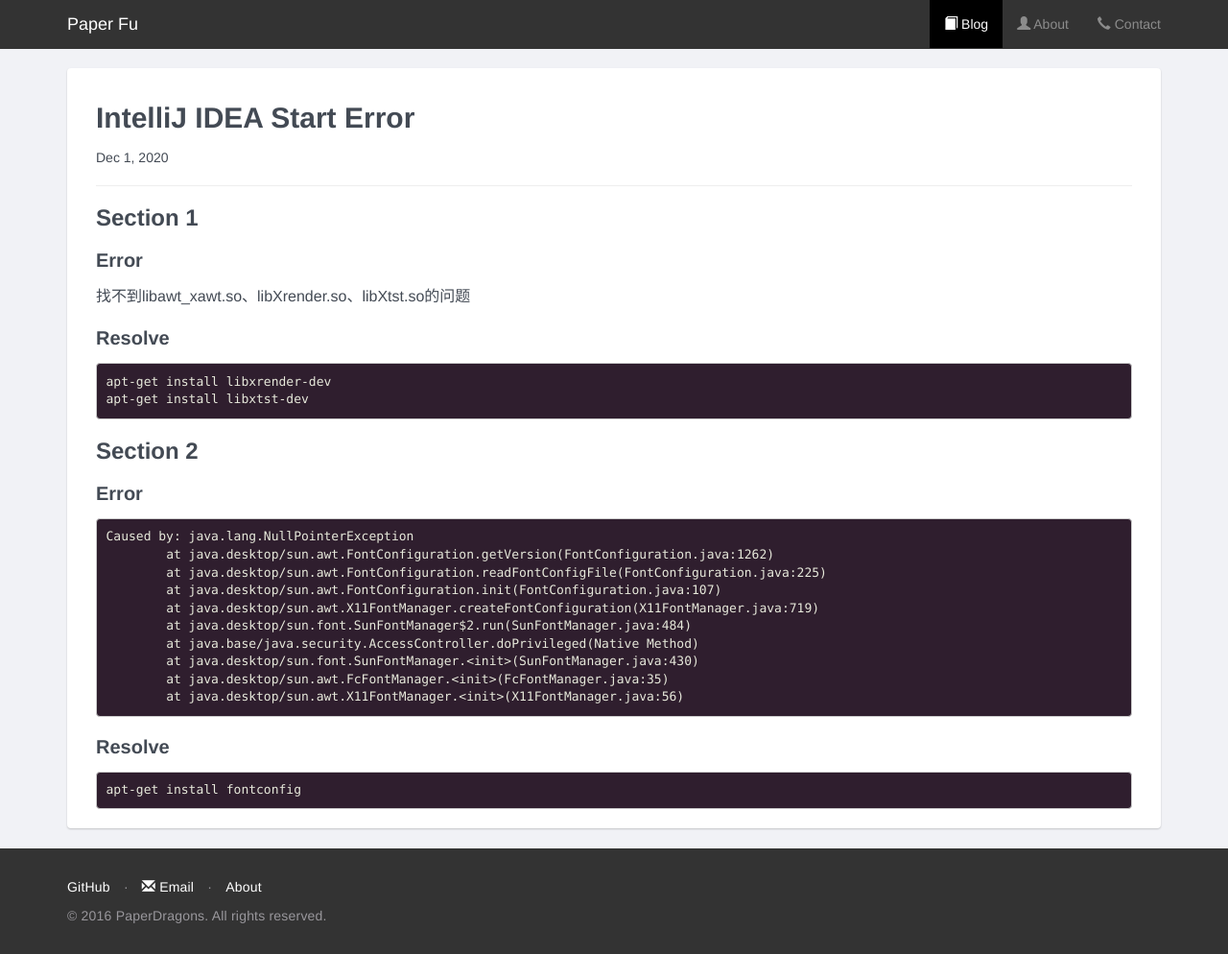
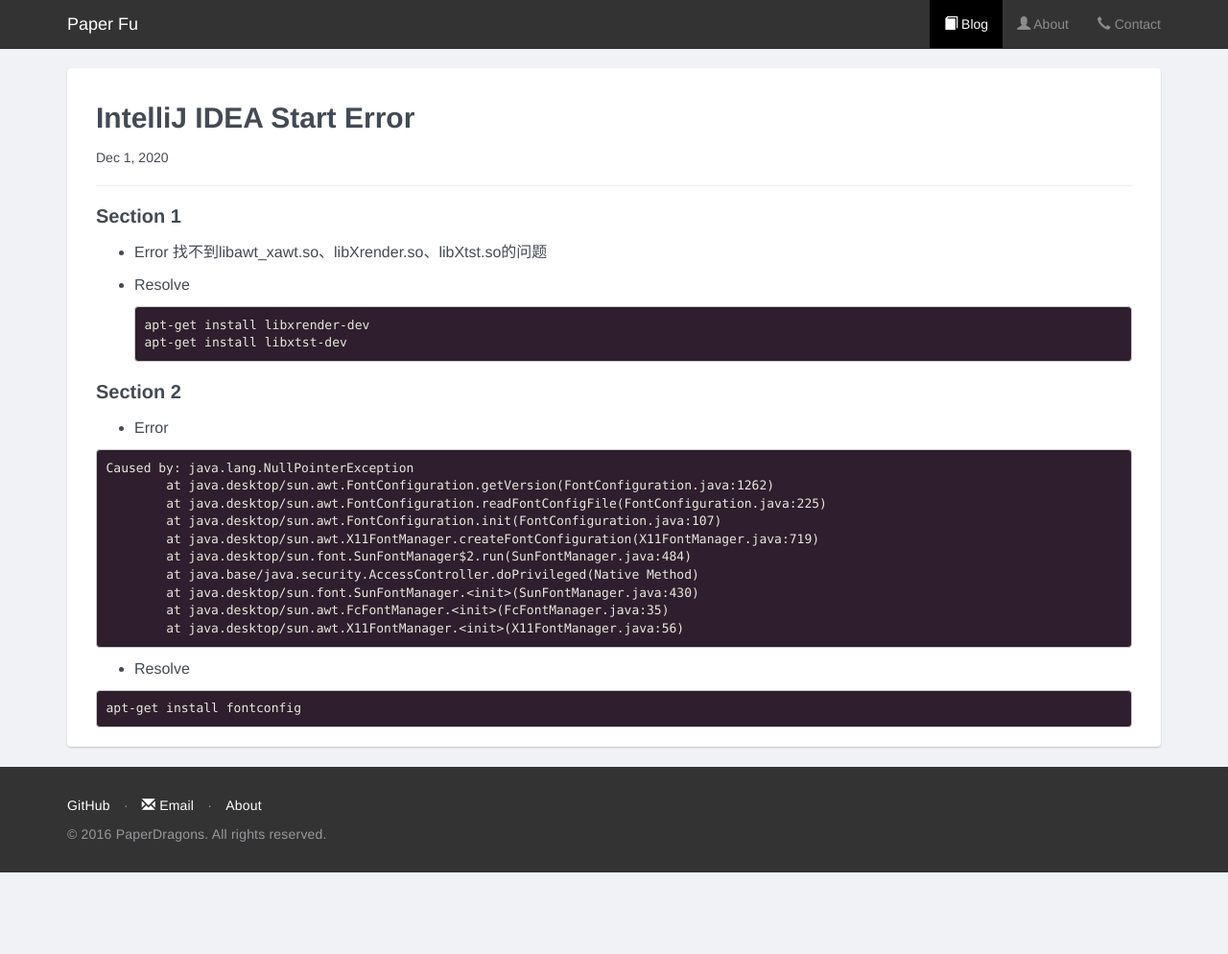
Before and after one commit to paperdragons/paperdragons.github.io, a Jekyll site: the page built from _posts/2020-12-01-IntelliJ--Error.md, in a window 1280 px wide. Shown: the whole page at 96% size. Built offline with Jekyll 4.4.1, drawn with Linux system fonts in a browser that asks for light colours; after the commit the page ends 909 px from its top, so only the background shows below that.

````diff
--- a/_posts/2020-12-01-IntelliJ--Error.md
+++ b/_posts/2020-12-01-IntelliJ--Error.md
@@ -5,20 +5,18 @@ date:   2020-12-01 15:30:00 +0800
 categories: [IDEA]
 ---
 
-## Section 1
-### Error
+### Section 1
+- Error
 找不到libawt_xawt.so、libXrender.so、libXtst.so的问题
 
-### Resolve
+- Resolve
 ```
 apt-get install libxrender-dev
 apt-get install libxtst-dev
 ```
 
-
-
-## Section 2
-### Error
+### Section 2
+- Error
 
 ```
 Caused by: java.lang.NullPointerException
@@ -33,7 +31,7 @@ Caused by: java.lang.NullPointerException
         at java.desktop/sun.awt.X11FontManager.<init>(X11FontManager.java:56)
 ```
 
-### Resolve
+- Resolve
 
 ```
 apt-get install fontconfig
````
